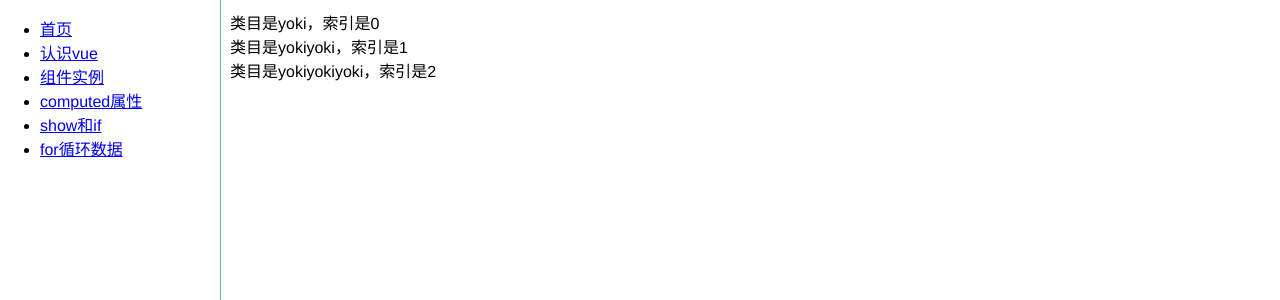
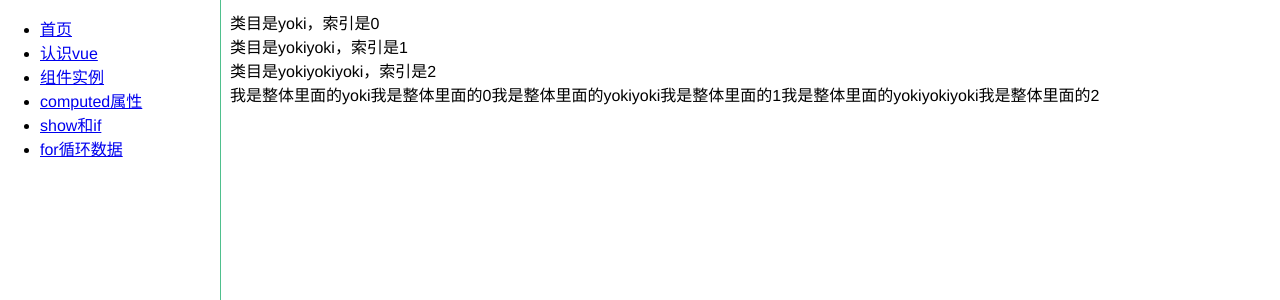
Before and after one commit to yokiyokiyoki/vue-component, a Vue app: page /#/forTemplate in a window 1280 px wide. Shown: the top 300 px of the page. Built offline with nearby package versions, Linux system fonts and the light colour scheme.

Commit message:
更新for循环

```diff
--- a/src/components/for/for.vue
+++ b/src/components/for/for.vue
@@ -1,8 +1,13 @@
 <template>
   <div class="for">
       <!-- key是为了保持这个dom元素唯一，因为vue会缓存 -->
-      <!-- item和index位置不可换 -->
+      <!-- item和index位置不可换,index可选 -->
       <span v-for="(item,index) in list" :key="item">类目是{{item}}，索引是{{index}}</br></span>
+        <!-- 可以循环一个template，一个整体 -->
+      <template v-for="(item,index) in list">
+          <span>我是整体里面的{{item}}</span>
+          <span>我是整体里面的{{index}}</span>
+        </template>
   </div>
 </template>
 <script>
```
